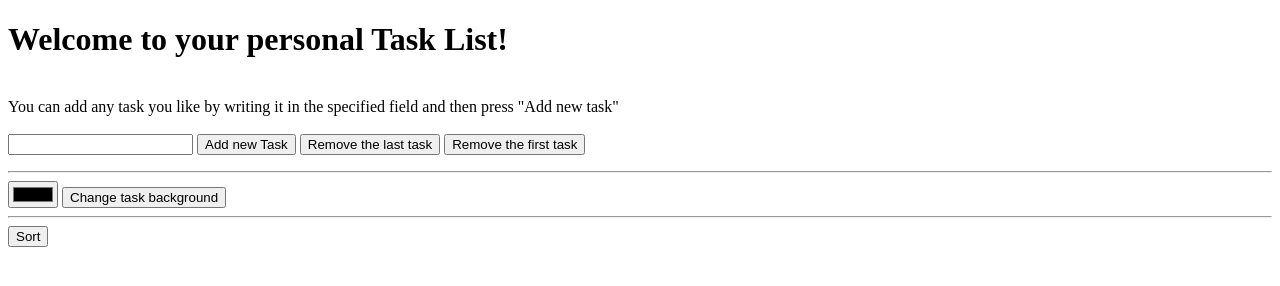
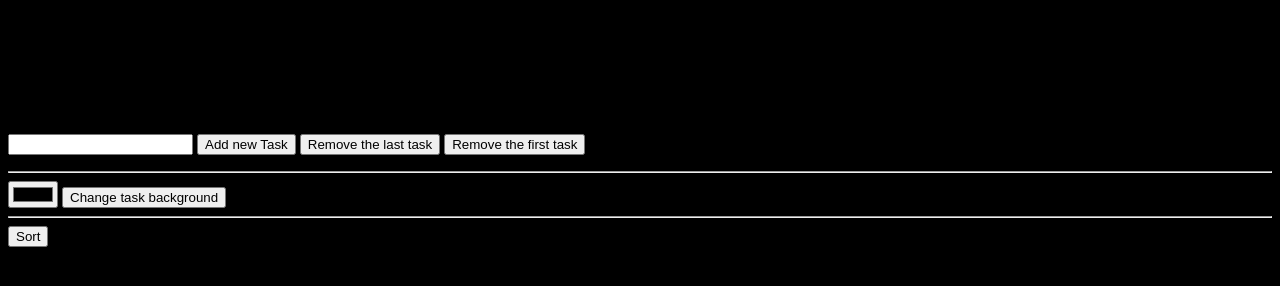
Before and after one commit to abskr/FullStack-m1, a plain HTML site: page D8/D8-Tasklist.html in a window 1280 px wide. Both pictures are taken after a click on the button "Change task background". Drawn offline with Linux system fonts and the light colour scheme.

Commit message:
D8 only CSS and Extra task left

```diff
--- a/D8/D8-Tasklist.html
+++ b/D8/D8-Tasklist.html
@@ -118,7 +118,10 @@ The have a list of tasks and can, at any time, add a new one, delete one or sort
           onchange event listener ad applies it as background to every list item
       */
 
-
+      function changeTaskBackgroundColor () {
+        let bodySelector = document.querySelector("body")
+        bodySelector.style.backgroundColor = document.getElementById("colorPicker").value
+      }
 
 
 
```
